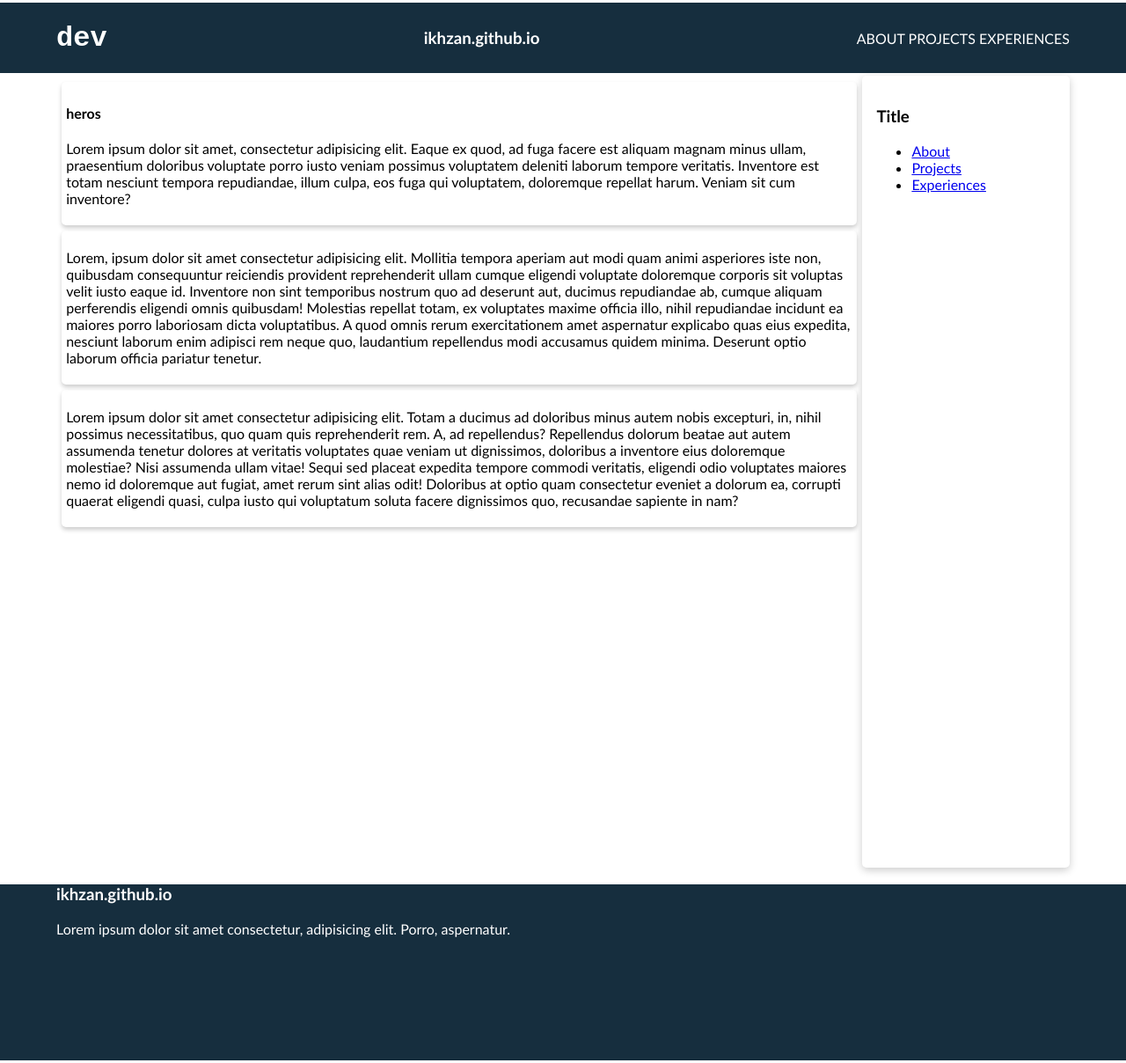
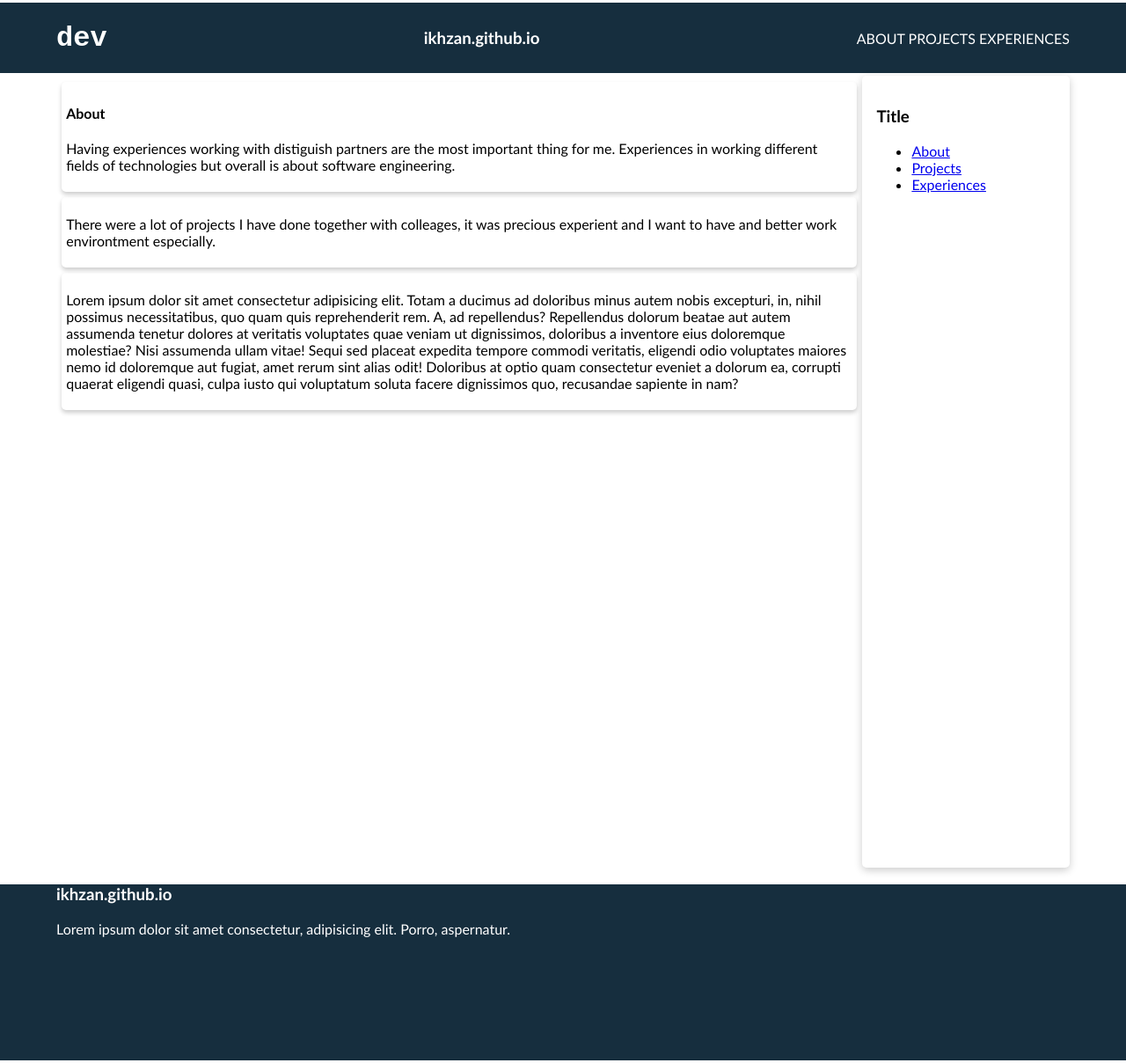
Before and after one commit to ikhzan/ikhzan.github.io, a Jekyll site: the page index.html, which Jekyll copies as it is, in a window 1280 px wide. Shown: the whole page at 88% size. Built offline with Jekyll 4.4.1, drawn with Linux system fonts in a browser that asks for light colours.

Commit message:
Update index.html

```diff
--- a/index.html
+++ b/index.html
@@ -28,14 +28,14 @@
             <div class="content">
                 <section class="heros" id="about">
                     <div class="left">
-                        <h4>heros</h4>
+                        <h4>About</h4>
                     </div>
                     <div class="right">
-                        <p>Lorem ipsum dolor sit amet, consectetur adipisicing elit. Eaque ex quod, ad fuga facere est aliquam magnam minus ullam, praesentium doloribus voluptate porro iusto veniam possimus voluptatem deleniti laborum tempore veritatis. Inventore est totam nesciunt tempora repudiandae, illum culpa, eos fuga qui voluptatem, doloremque repellat harum. Veniam sit cum inventore?</p>
+                        <p>Having experiences working with distiguish partners are the most important thing for me. Experiences in working different fields of technologies but overall is about software engineering.</p>
                     </div>
                 </section>
                 <section class="project" id="projects">
-                    <p>Lorem, ipsum dolor sit amet consectetur adipisicing elit. Mollitia tempora aperiam aut modi quam animi asperiores iste non, quibusdam consequuntur reiciendis provident reprehenderit ullam cumque eligendi voluptate doloremque corporis sit voluptas velit iusto eaque id. Inventore non sint temporibus nostrum quo ad deserunt aut, ducimus repudiandae ab, cumque aliquam perferendis eligendi omnis quibusdam! Molestias repellat totam, ex voluptates maxime officia illo, nihil repudiandae incidunt ea maiores porro laboriosam dicta voluptatibus. A quod omnis rerum exercitationem amet aspernatur explicabo quas eius expedita, nesciunt laborum enim adipisci rem neque quo, laudantium repellendus modi accusamus quidem minima. Deserunt optio laborum officia pariatur tenetur.</p>
+                    <p>There were a lot of projects I have done together with colleages, it was precious experient and I want to have and better work environtment especially.</p>
                 </section>
                 <section id="experiences">
                     <p>Lorem ipsum dolor sit amet consectetur adipisicing elit. Totam a ducimus ad doloribus minus autem nobis excepturi, in, nihil possimus necessitatibus, quo quam quis reprehenderit rem. A, ad repellendus? Repellendus dolorum beatae aut autem assumenda tenetur dolores at veritatis voluptates quae veniam ut dignissimos, doloribus a inventore eius doloremque molestiae? Nisi assumenda ullam vitae! Sequi sed placeat expedita tempore commodi veritatis, eligendi odio voluptates maiores nemo id doloremque aut fugiat, amet rerum sint alias odit! Doloribus at optio quam consectetur eveniet a dolorum ea, corrupti quaerat eligendi quasi, culpa iusto qui voluptatum soluta facere dignissimos quo, recusandae sapiente in nam?</p>
```
